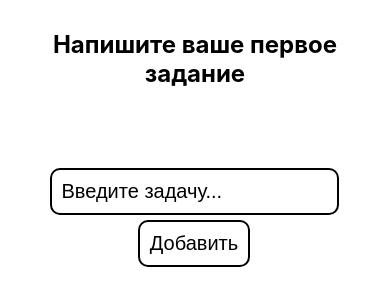
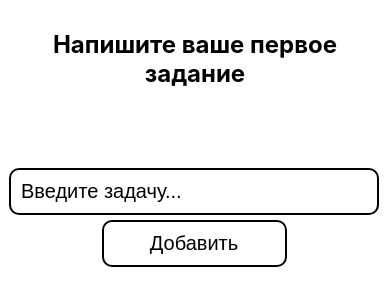
Before and after one commit to moust1k/todo_redux, a React (Create React App) app: page / in a window 390 px wide. Shown: the top 306 px of the page. Built offline with nearby package versions, Linux system fonts and the light colour scheme.

Commit message:
work with media
changed media for 400px and 380px

```diff
--- a/src/components/form/form.module.css
+++ b/src/components/form/form.module.css
@@ -41,6 +41,15 @@ button {
 
     .formWrapper input {
         margin-bottom: 5px;
+        width: 100%;
+    }
+
+    .formWrapper button {
+        width: 50%;
+    }
+
+    .numberOfAssigments {
+        font-size: 30px;
     }
 }
 
@@ -48,6 +57,10 @@ button {
 
 @media (max-width: 380px) {
     .numberOfAssigments {
-        font-size: 30px;
+        font-size: 25px;
+    }
+
+    .formWrapper input {
+        width: 100%;
     }
 }
```
